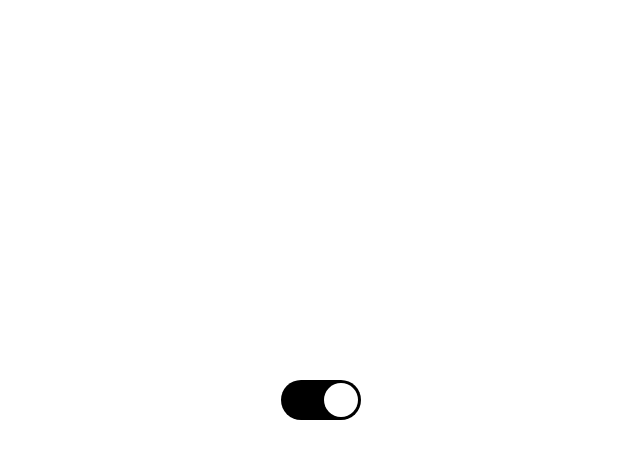
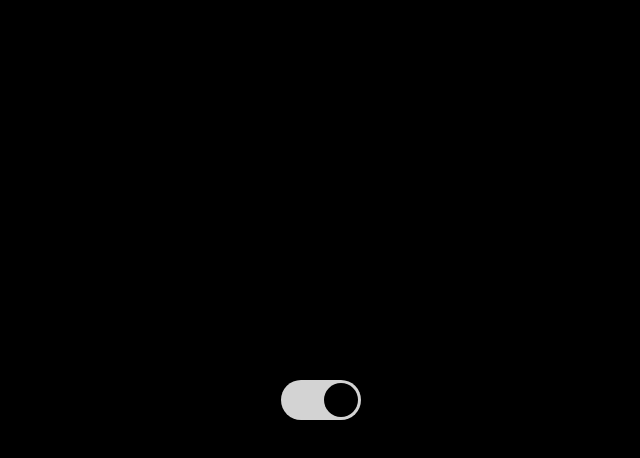
Before and after one commit to Madalin-Cucu/Dark-Mode-Toggle, a plain HTML site: page index.html in a window 1280 px wide. Both pictures are taken after a click on the label 640 px from the left and 400 px from the top of the page. Shown: the whole page, without its empty margins (319-959 px from the left). Drawn offline with Linux system fonts and the light colour scheme.

Commit message:
Finished js

```diff
--- a/index.js
+++ b/index.js
@@ -0,0 +1,27 @@
+const inputEl = document.querySelector(".input");
+
+const bodyEl = document.querySelector("body");
+
+const circleEl = document.querySelector(".circle");
+
+inputEl.checked = JSON.parse(localStorage.getItem("mode"));
+updateBody()
+
+function updateBody(){
+  if(inputEl.checked){
+    bodyEl.style.background = "black";
+    circleEl.style.background = "black";
+  }else{
+    bodyEl.style.background = "white"
+    circleEl.style.background = "white"
+  }
+}
+
+inputEl.addEventListener("input",()=>{
+  updateBody();
+  updateLocalStorage();
+})
+
+function updateLocalStorage(){
+  localStorage.setItem("mode",JSON.stringify(inputEl.checked))
+}
--- a/style.css
+++ b/style.css
@@ -4,6 +4,7 @@ body {
   justify-content: center;
   height: 100vh;
   align-items: center;
+  transition: .4s;
 }
 
 .input {
@@ -28,10 +29,11 @@ body {
   position: absolute;
   left: 3px;
   animation: toggleOff .4s linear forwards;
+  transition: .4s;
 }
 
 .input:checked + .label {
-  background-color: rgb(0, 0, 0);
+  background-color: lightgrey;
 }
 
 .input:checked + .label .circle{
```
